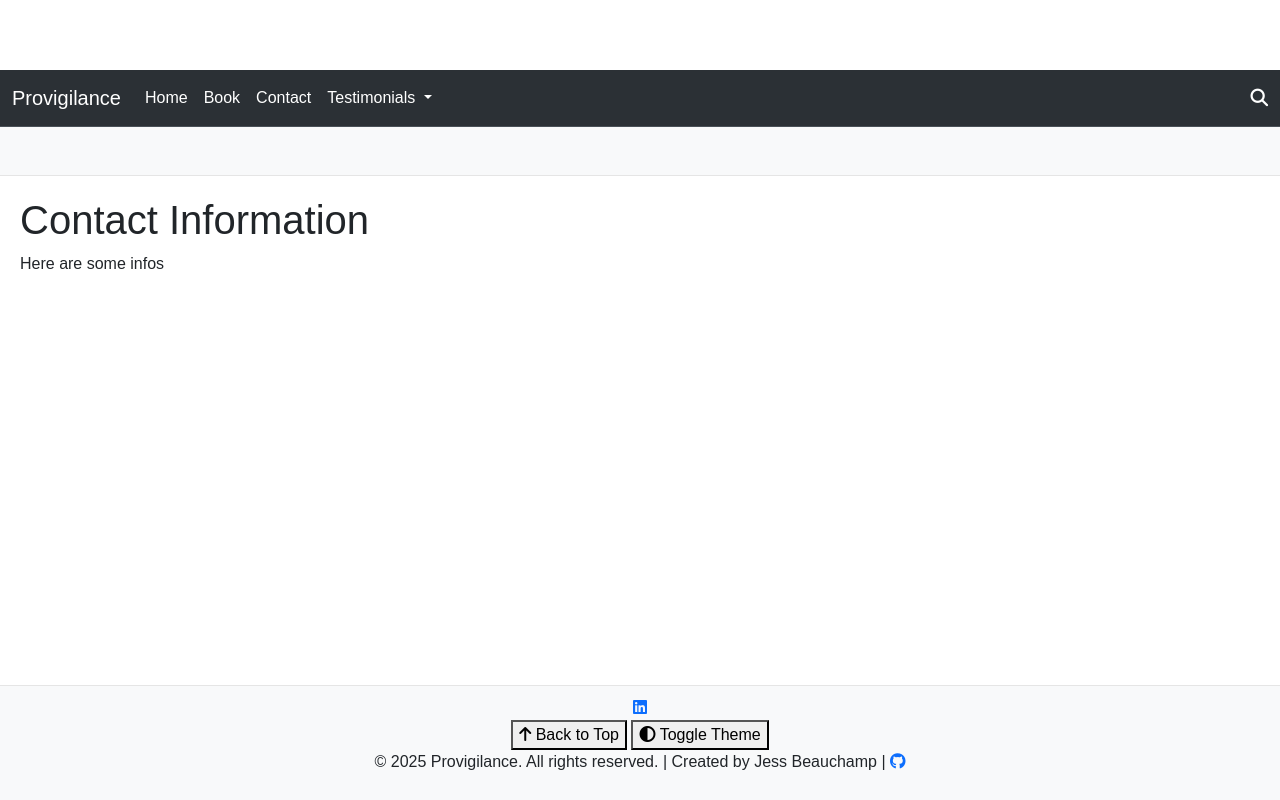
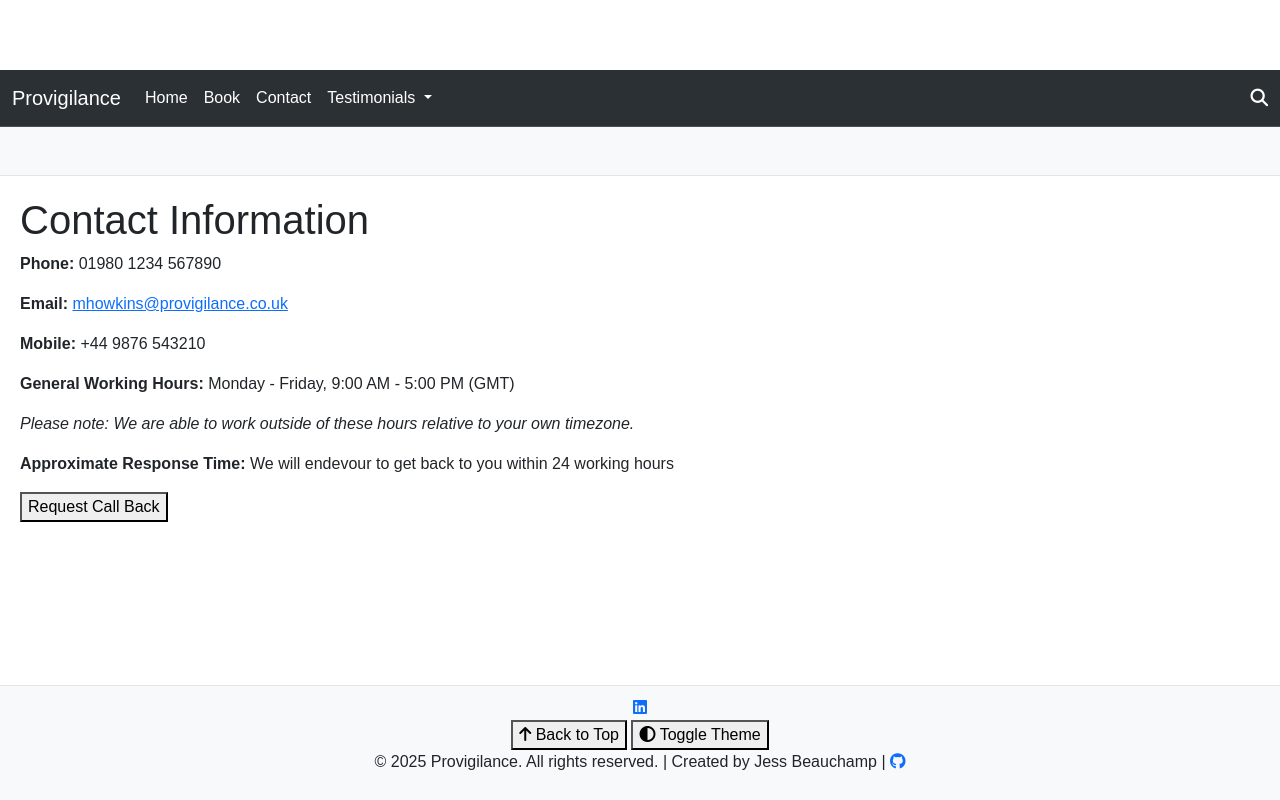
Before and after one commit to jesskins/provigilance, a Django app: page /contact/ in a window 1280 px wide. Run offline with Django 4.2, Linux system fonts and the light colour scheme; some libraries are stand-ins or nearby versions.

Commit message:
added to the contact section

```diff
--- a/templates/contact.html
+++ b/templates/contact.html
@@ -1,8 +1,21 @@
 {% extends 'base_generic.html' %}
+{% load static %}
 
 {% block title %}Contact{% endblock %}
 
 {% block content %}
-<h1>Contact Information</h1>
-<p>Here are some infos</p>
+<div class="contact-container">
+    <h1>Contact Information</h1>
+    <div class="contact-details">
+        <p><strong>Phone:</strong> 01980 1234 567890</p>
+        <p><strong>Email:</strong> <a href="mailto:mhowkins@provigilance.co.uk">mhowkins@provigilance.co.uk </a></p>
+        <p><strong>Mobile:</strong> +44 9876 543210</p>
+        <p><strong>General Working Hours:</strong> Monday - Friday, 9:00 AM - 5:00 PM (GMT)</p>
+        <p><em>Please note: We are able to work outside of these hours relative to your own timezone.</em></p>
+        <p><strong>Approximate Response Time:</strong> We will endevour to get back to you within 24 working hours</p>
+    </div>
+    <div class="cta-button">
+        <button onclick="requestCallBack()">Request Call Back</button>
+    </div>
+</div>
 {% endblock %}
```
